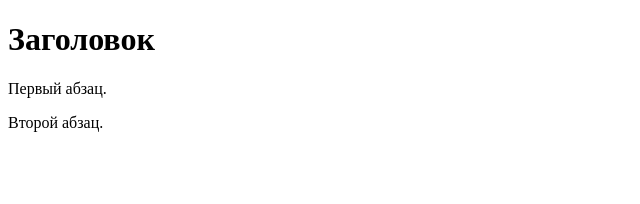
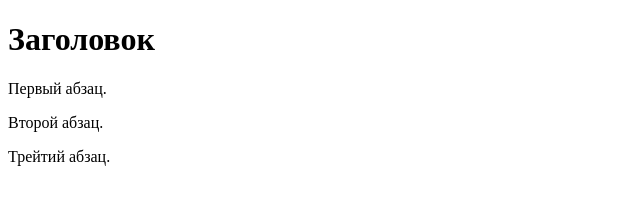
Before and after one commit to MeshCode77/WpfProject, a plain HTML site: page index.html in a window 1280 px wide. Shown: the whole page, without its empty margins (0-640 px from the left). Drawn offline with Linux system fonts and the light colour scheme.

Commit message:
Добавлен третий абзац
в файл index.html третий абзац

```diff
--- a/index.html
+++ b/index.html
@@ -9,5 +9,6 @@
   <!-- Комментарий -->
   <p>Первый абзац.</p>
   <p>Второй абзац.</p>
+  <p>Трейтий абзац.</p>
  </body>
 </html>
```
